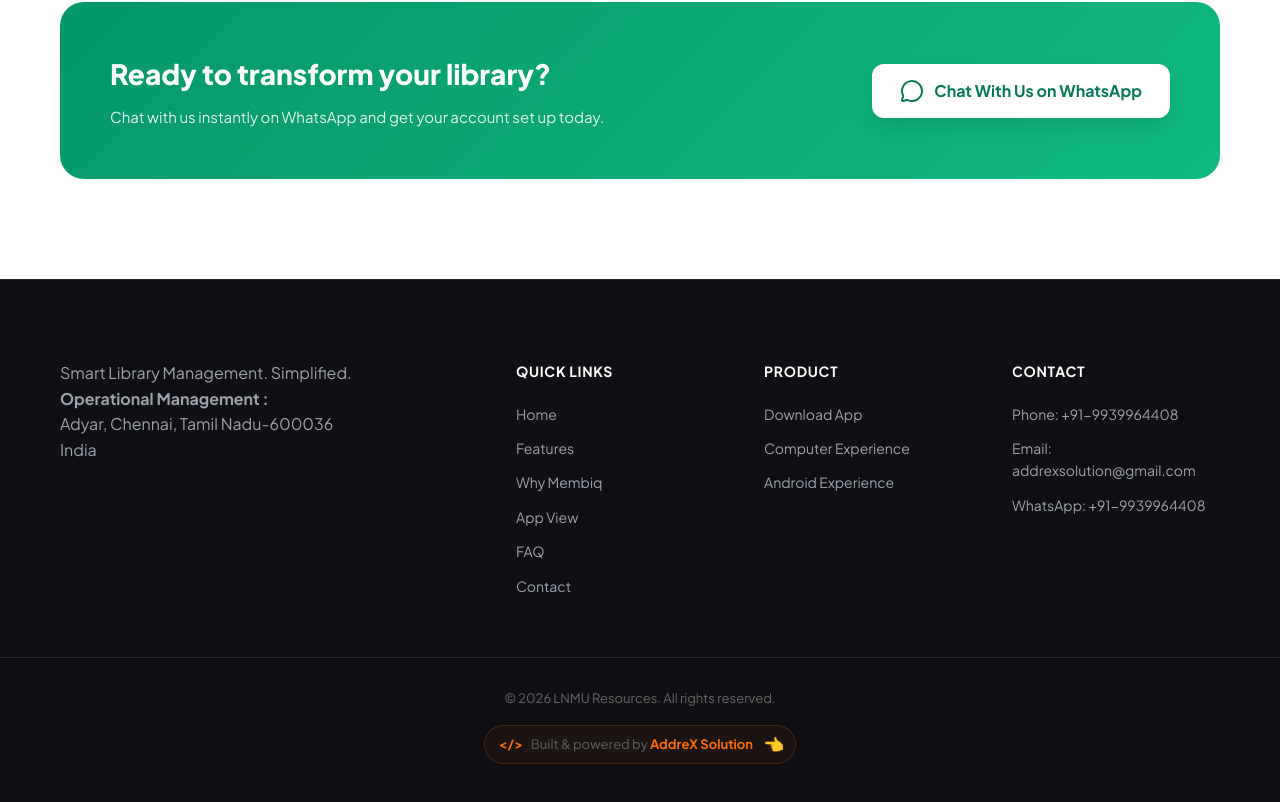
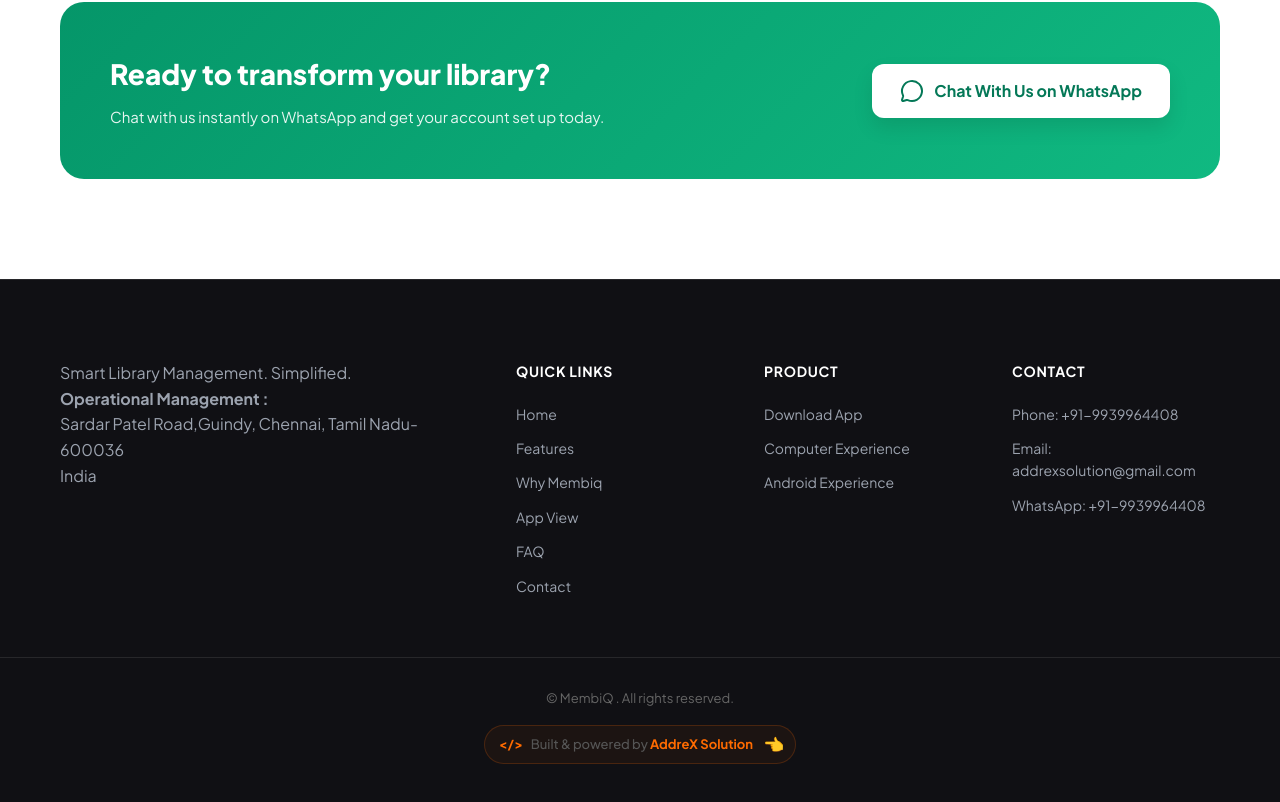
Before and after one commit to alokkumariitm/membiq_website_code, a plain HTML site: page index.html in a window 1280 px wide. Shown: the part 10372-11174 px from the top of the page. Drawn offline with nearby package versions, Linux system fonts and the light colour scheme.

Commit message:
address updated

```diff
--- a/index.html
+++ b/index.html
@@ -634,7 +634,7 @@
                 <!-- <img src="assets/logo.png" alt="Membiq Logo" class="footer-logo"> -->
                 <p>Smart Library Management. Simplified.</p>
                 <p><b>Operational Management :</b></p>
-                <p>Adyar, Chennai, Tamil Nadu-600036</p>
+                <p>Sardar Patel Road,Guindy, Chennai, Tamil Nadu-600036</p>
                 <p> India</p>
             </div>
             <div class="footer-col">
@@ -671,7 +671,7 @@
         </div> -->
 <!-- external footer for addrex solution  -->
         <div class="footer-bottom">
-    <p>© 2026 LNMU Resources. All rights reserved.</p>
+    <p>© MembiQ . All rights reserved.</p>
 
     <a href="https://alokkumariitm.github.io/addrex-solution/index.html" target="_blank" class="addrex-credit-box">
         <span class="code-icon">&lt;/&gt;</span>
```
